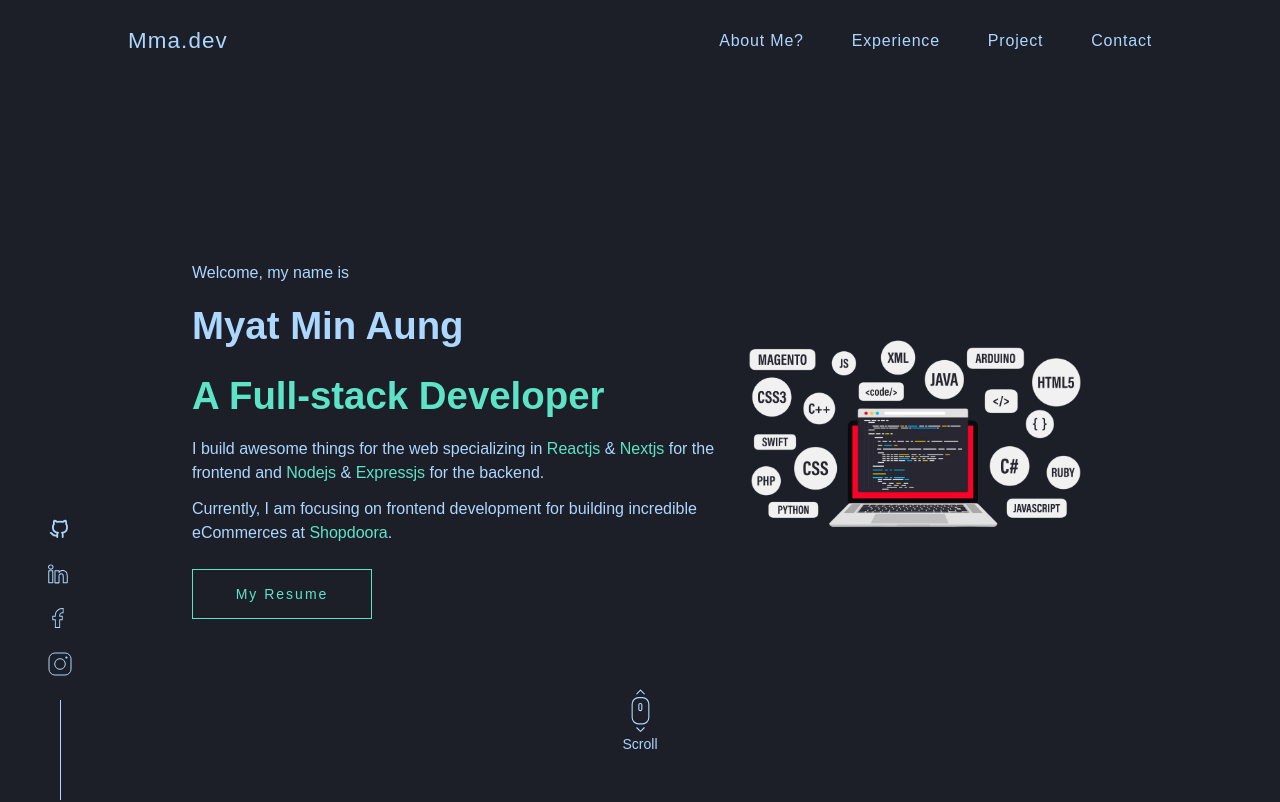
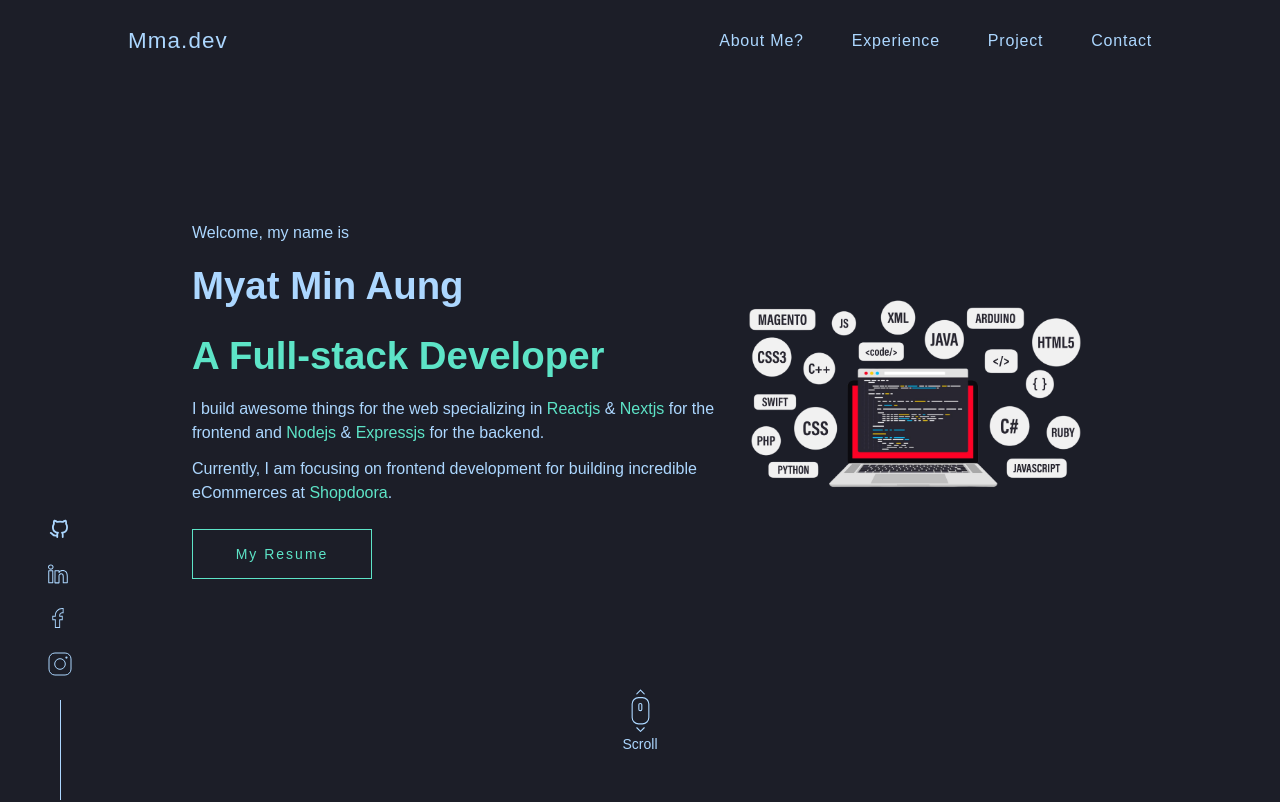
Before and after one commit to myatminag/myatminaung.v1, a Next.js app: page / in a window 1280 px wide. Shown: the top 802 px of the page. Built offline with nearby package versions, Linux system fonts and the light colour scheme.

Commit message:
refactor: tailwind at hero section

```diff
--- a/app/globals.css
+++ b/app/globals.css
@@ -22,6 +22,29 @@ body {
 }
 
 @layer components {
+    /* ----- section ----- */
+    .section-padding {
+        @apply pt-[4rem] lg:pt-0 lg:px-[15%]
+    }
+
+    /* ----- container ----- */
+    .container {
+        @apply max-w-[1240px] lg:min-h-[100vh] w-full h-full lg:mx-auto lg:flex lg:justify-center lg:items-center
+    }
+
+    /* ----- text ----- */
+    .default-text {
+        @apply text-base text-primaryTextColor font-light
+    }
+
+    .primary-text {
+        @apply text-primaryColor font-semibold text-[1.6rem] xl:text-[2.4rem] 2xl:text-[3.2rem]
+    }
+
+    .secondary-text {
+        @apply text-primaryTextColor font-semibold text-[1.6rem] xl:text-[2.4rem] 2xl:text-[3.2rem]
+    }
+
     /* ----- navbar ----- */
     .header-nav {
         @apply cursor-pointer relative text-[#acd7ff] tracking-wider hover:text-primaryColor
--- a/components/HeroSection.jsx
+++ b/components/HeroSection.jsx
@@ -14,7 +14,7 @@ const HeroSection = ({ homeRef, aboutRef }) => {
     const router = useRouter();
 
     return (
-        <section ref={homeRef} className="pt-[5rem] lg:px-[15%] relative">
+        <section ref={homeRef} className="section-padding relative">
             <div className="hidden lg:block lg:absolute lg:bottom-14 lg:left-[50%] lg:translate-x-[-50%]">
                 <motion.div
                     onClick={() => scrollToSection(aboutRef)}
@@ -34,7 +34,7 @@ const HeroSection = ({ homeRef, aboutRef }) => {
                     </p>
                 </motion.div>
             </div>
-            <div className="max-w-[1240px] lg:min-h-[90vh] w-full h-full lg:mx-auto lg:flex lg:justify-center lg:items-center">
+            <div className="container">
                 <div className="w-[100%] lg:flex lg:items-center lg:justify-evenly">
                     <div
                         className="block lg:hidden"
@@ -55,22 +55,24 @@ const HeroSection = ({ homeRef, aboutRef }) => {
                         data-aos-delay="900"
                         data-aos-duration="1100"
                     >
-                        <p className="mb-3 text-[#acd7ff] font-light">
+                        <p className="mb-3 text-primaryTextColor font-light">
                             Welcome, my name is
                         </p>
-                        <p className="mb-3 text-[#acd7ff] font-semibold text-[1.6rem] xl:text-[2.4rem] 2xl:text-[3.2rem]">
+                        <p className="mb-3 secondary-text">
                             Myat Min Aung
                         </p>
-                        <p className="mb-3 font-semibold text-primaryColor text-[1.6rem] xl:text-[2.4rem] 2xl:text-[3.2rem]">
+                        <p className="mb-3 primary-text">
                             A Full-stack Developer
                         </p>
-                        <p className="mb-3 lg:w-[550px] 2xl:w-[650px] text-base text-[#acd7ff] font-light">
-                            I build awesome things for the web specializing in <span className="text-primaryColor">Reactjs</span> & {" "}
+                        <p className="mb-3 lg:w-[550px] 2xl:w-[650px] default-text">
+                            I build awesome things for the web specializing in {" "}
+                            <span className="text-primaryColor">Reactjs</span> & {" "}
                             <span className="text-primaryColor">Nextjs </span>
-                            for the frontend and <span className="text-primaryColor">Nodejs</span> & {" "}
+                            for the frontend and {" "}
+                            <span className="text-primaryColor">Nodejs</span> & {" "}
                             <span className="text-primaryColor">Expressjs</span> for the backend.
                         </p>
-                        <p className="mb-6 lg:w-[550px] 2xl:w-[650px] text-base text-[#acd7ff] font-light">
+                        <p className="mb-6 lg:w-[550px] 2xl:w-[650px] default-text">
                             Currently, I am focusing on frontend development for building incredible eCommerces at {" "}
                             <Link
                                 target="_blank"
```
